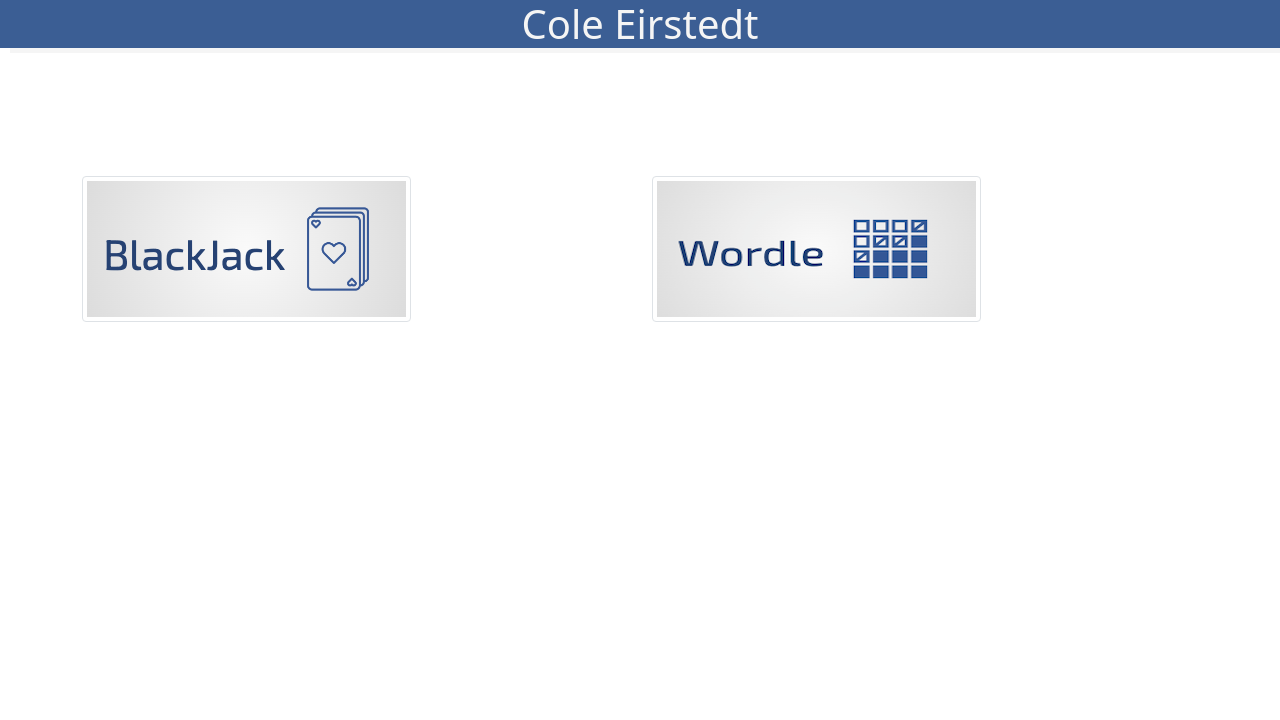
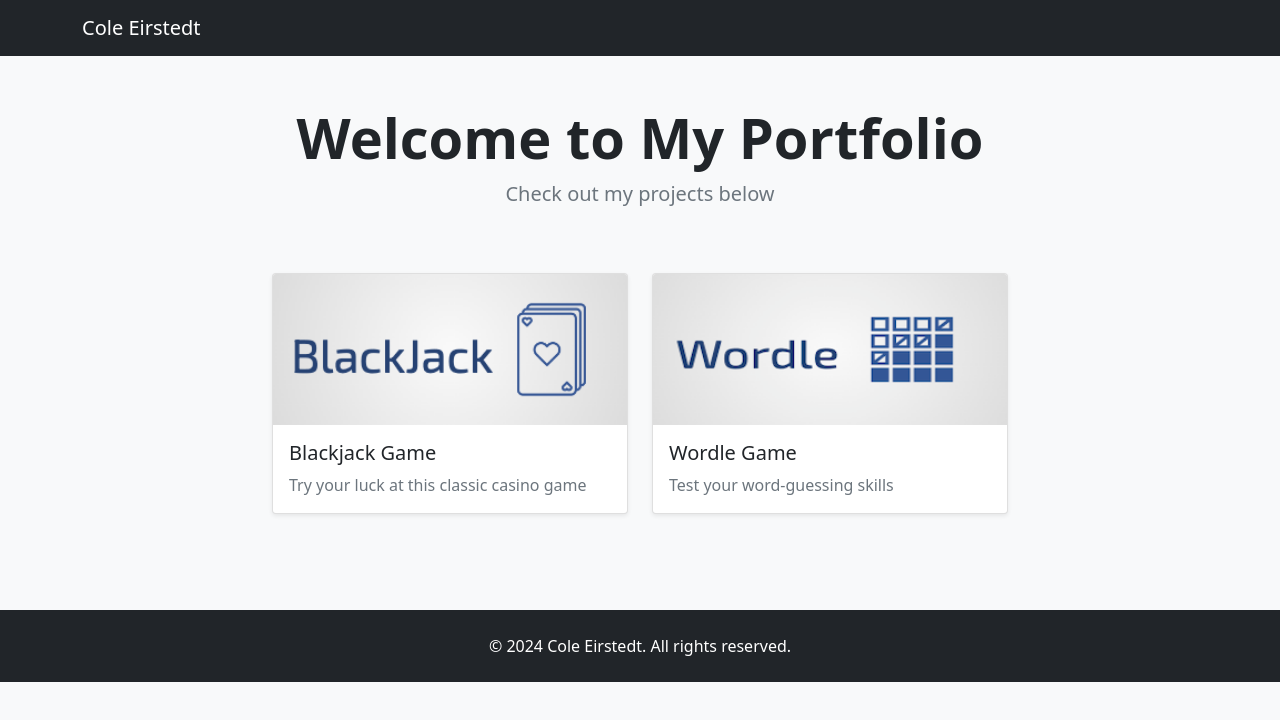
Before and after one commit to ceirstedt/ceirstedt.github.io, a plain HTML site: page index.html in a window 1280 px wide. Drawn offline with nearby package versions, Linux system fonts and the light colour scheme; files whose address does not match are found by name.

Commit message:
Update index.html

```diff
--- a/index.html
+++ b/index.html
@@ -2,24 +2,76 @@
 <html lang="en">
 <head>
     <meta charset="utf-8" />
-        <meta name=viewport content="width=device-width, initial-scale=1, user-scalable=yes">
+    <meta name="viewport" content="width=device-width, initial-scale=1, user-scalable=yes">
     <title>Cole Eirstedt</title>
     <link href="https://cdn.jsdelivr.net/npm/bootstrap@5.0.2/dist/css/bootstrap.min.css" rel="stylesheet" integrity="sha384-EVSTQN3/azprG1Anm3QDgpJLIm9Nao0Yz1ztcQTwFspd3yD65VohhpuuCOmLASjC" crossorigin="anonymous">
     <link rel="stylesheet" type="text/css" href="/blackjack/style.css" />
     <link rel="stylesheet" type="text/css" href="/style.css" />
     <script type="module" src="main.js"></script>
 </head>
-    <body>
-      <header><h1>Cole Eirstedt</h1></header>
-      <div class="container links">
-        <div class="row">
+<body class="bg-light">
+    <!-- Navigation -->
+    <nav class="navbar navbar-expand-lg navbar-dark bg-dark">
+        <div class="container">
+            <a class="navbar-brand" href="#">Cole Eirstedt</a>
+        </div>
+    </nav>
+
+    <!-- Main Content -->
+    <div class="container py-5">
+        <div class="row text-center mb-5">
             <div class="col">
-            <a href="blackjack/index.html"><img src="assets/blackjack-logo.png" class="img-thumbnail" alt="Clickable blackjack game logo"></a>
+                <h1 class="display-4 fw-bold">Welcome to My Portfolio</h1>
+                <p class="lead text-muted">Check out my projects below</p>
             </div>
-          <div class="col">
-            <a href="wordle/wordle.html"><img src="assets/wordle-logo.png" class="img-thumbnail" alt="Clickable blackjack game logo"></a>
+        </div>
+
+        <div class="row g-4 justify-content-center">
+            <!-- Blackjack Card -->
+            <div class="col-md-6 col-lg-4">
+                <div class="card h-100 shadow-sm hover-effect">
+                    <a href="blackjack/index.html" class="text-decoration-none">
+                        <img src="assets/blackjack-logo.png" class="card-img-top" alt="Blackjack game logo">
+                        <div class="card-body">
+                            <h5 class="card-title text-dark">Blackjack Game</h5>
+                            <p class="card-text text-muted">Try your luck at this classic casino game</p>
+                        </div>
+                    </a>
+                </div>
+            </div>
+
+            <!-- Wordle Card -->
+            <div class="col-md-6 col-lg-4">
+                <div class="card h-100 shadow-sm hover-effect">
+                    <a href="wordle/wordle.html" class="text-decoration-none">
+                        <img src="assets/wordle-logo.png" class="card-img-top" alt="Wordle game logo">
+                        <div class="card-body">
+                            <h5 class="card-title text-dark">Wordle Game</h5>
+                            <p class="card-text text-muted">Test your word-guessing skills</p>
+                        </div>
+                    </a>
                 </div>
             </div>
         </div>
+    </div>
+
+    <!-- Footer -->
+    <footer class="bg-dark text-white text-center py-4 mt-5">
+        <div class="container">
+            <p class="mb-0">© 2024 Cole Eirstedt. All rights reserved.</p>
+        </div>
+    </footer>
+
+    <!-- Bootstrap JS -->
+    <script src="https://cdn.jsdelivr.net/npm/bootstrap@5.0.2/dist/js/bootstrap.bundle.min.js" integrity="sha384-MrcW6ZMFYlzcLA8Nl+NtUVF0sA7MsXsP1UyJoMp4YLEuNSfAP+JcXn/tWtIaxVXM" crossorigin="anonymous"></script>
+
+    <style>
+        .hover-effect {
+            transition: transform 0.3s ease;
+        }
+        .hover-effect:hover {
+            transform: translateY(-5px);
+        }
+    </style>
 </body>
 </html>
```
Lines whose indentation alone changed are shown as unchanged.
